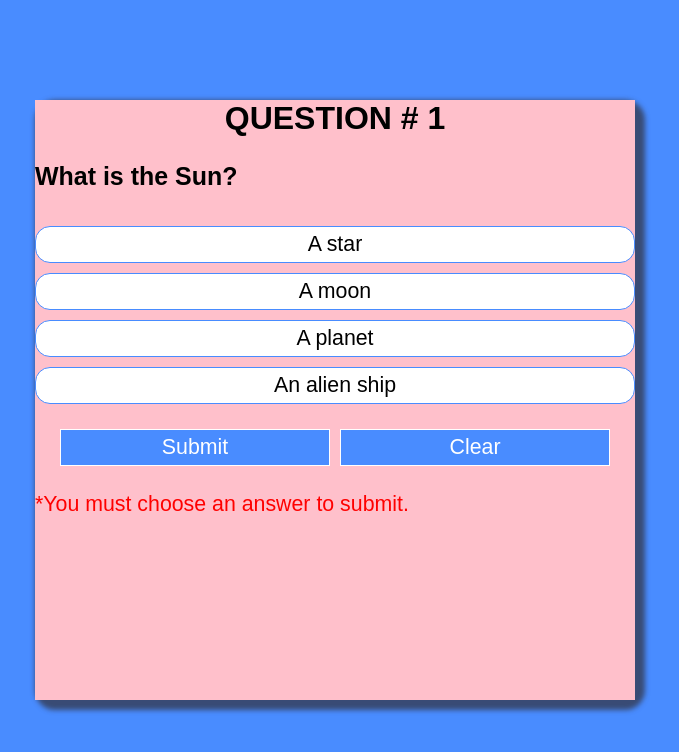
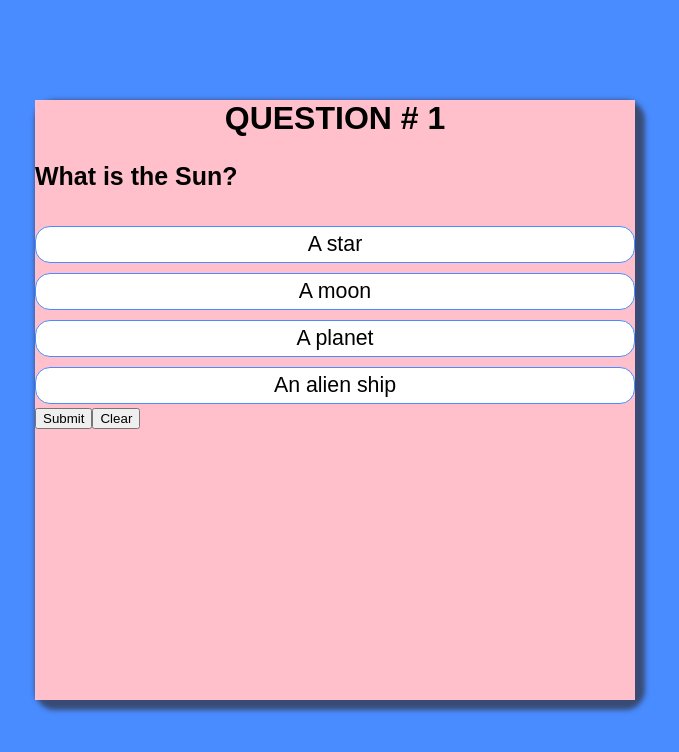
Before and after one commit to Sanobelk/react-quiz-app, a React (Create React App) app: page / in a window 1280 px wide. Shown: the top 752 px of the page, without its empty margins (305-984 px from the left). Built offline with nearby package versions, Linux system fonts and the light colour scheme.

Commit message:
added components

```diff
--- a/src/Content.js
+++ b/src/Content.js
@@ -4,16 +4,29 @@ import {Answers} from "./Answers.js";
 import {SubmitClear} from "./SubmitClear.js";
 
 function Content(props){
+    const [questionNum, setQuestionNum] = React.useState(0);
+    const [question, setQuestion] = React.useState(props.array[questionNum].question);
+    const [answers, setAnswers] = React.useState(props.array[questionNum].answer);
 
-    const [question, setQuestion] = React.useState(props.array[0].question);
-    const [answers, setAnswers] = React.useState(props.array[0].answer);
+    function handleSubmit(){
+        setQuestionNum(prev => {
+            let x = prev+1;
+            setQuestion(props.array[x].question);
+            setAnswers(props.array[x].answer);
+            return x;
+        });
+    }
+
+    console.log(questionNum);
+
     return(
         <div className="content-container">
-            <h2>QUESTION # 1</h2>
+            <h2>QUESTION # {questionNum +1}</h2>
             <div>
                 <Question question={question}/>
                 <Answers answers={answers} />
-                <SubmitClear />
+                <button onClick={handleSubmit}>Submit</button>
+                <button>Clear</button>
             </div>
         </div>
     )
--- a/src/Question.js
+++ b/src/Question.js
@@ -1,7 +1,6 @@
 import React from "react";
 
 function Question(props){
-    console.log(props);
     return(
         <div className="question-container">
             <h3>{props.question}</h3>
--- a/src/SubmitClear.js
+++ b/src/SubmitClear.js
@@ -4,8 +4,7 @@ function SubmitClear(){
     return(
     <div>
         <div className="submitButtons">
-            <button>Submit</button>
-            <button>Clear</button>
+
         </div>
         <p className="errorText" >*You must choose an answer to submit.</p>
     </div>
--- a/src/questionsdata.js
+++ b/src/questionsdata.js
@@ -1,5 +1,6 @@
 const questionsarray = [
     {
+        num: 1,
         question: "What is the Sun?",
         answer:[
             "A star",
@@ -9,6 +10,7 @@ const questionsarray = [
         ]
     },
     {
+        num: 2,
         question: "What does Sneed do?",
         answer:[
             "Feed and Seed",
```
